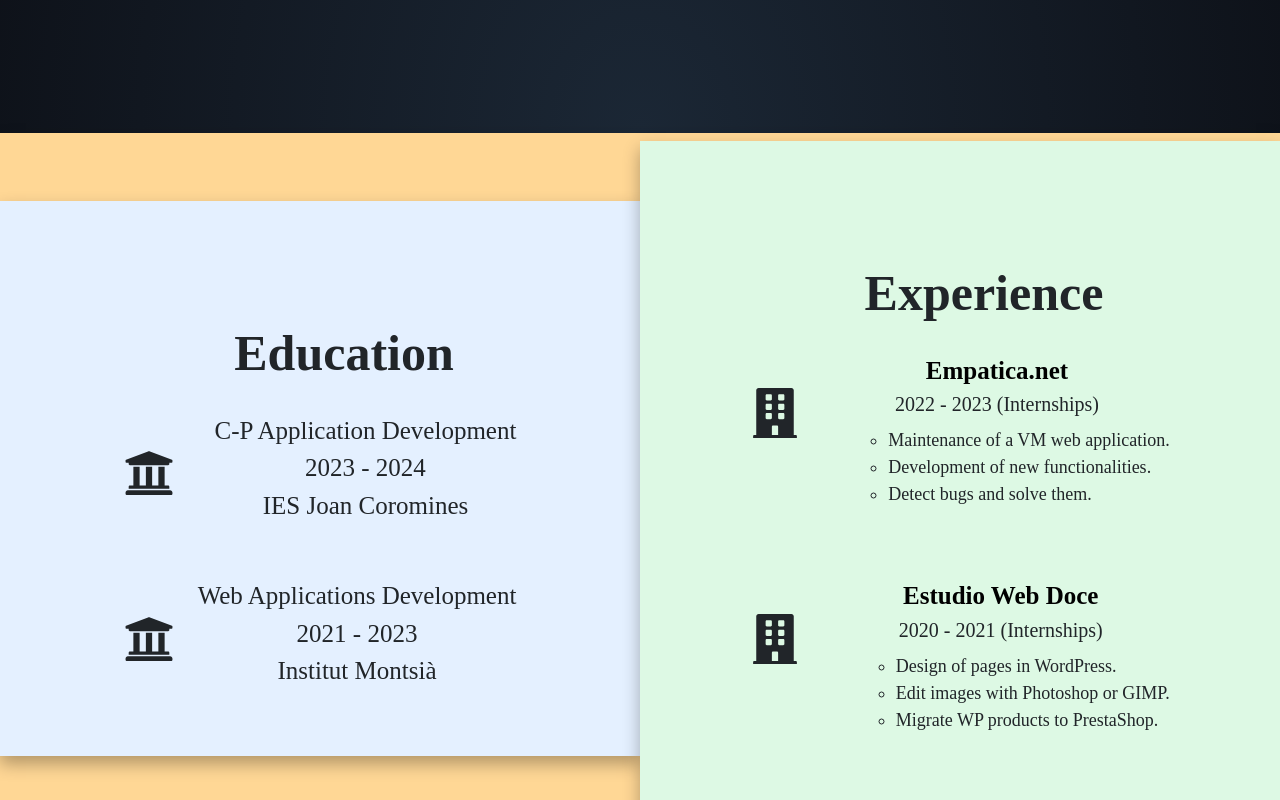
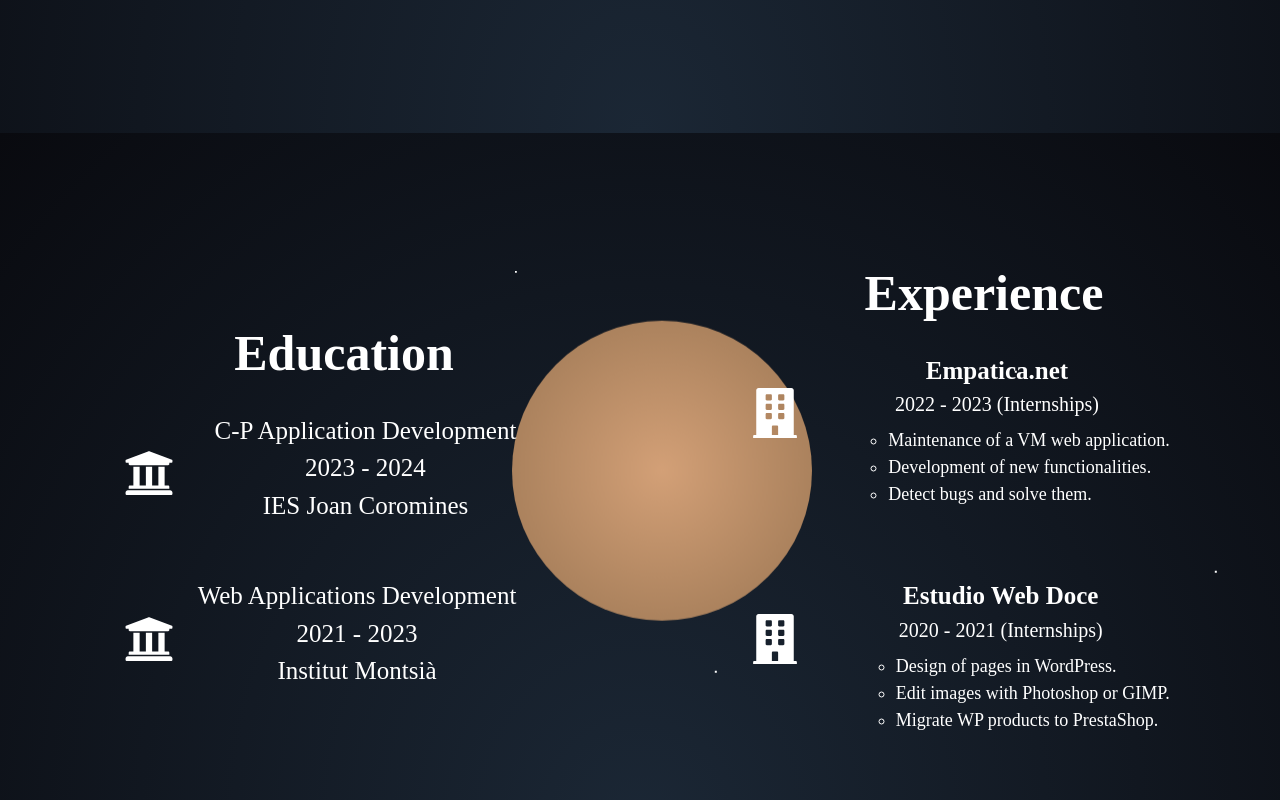
Before and after one commit to zaos22/zaos-portfolio, a React (Create React App) app: page / in a window 1280 px wide. Shown: the part 2000-2800 px from the top of the page. Built offline with nearby package versions, Linux system fonts and the light colour scheme.

Commit message:
Education Dark Version Done!

```diff
--- a/src/App.css
+++ b/src/App.css
@@ -78,7 +78,11 @@
   top: 30%;
   transform: translate(-50%, -50%);
   animation: rotatePlanet 20s linear infinite;
-  background-image: radial-gradient(ellipse at center, #d3a077 0%, #9b7653 100%);
+  background-image: radial-gradient(
+    ellipse at center,
+    #d3a077 0%,
+    #9b7653 100%
+  );
 }
 
 .planet1 {
@@ -90,7 +94,11 @@
   left: 10%;
   transform: translate(-50%, -50%);
   animation: rotatePlanet 20s linear infinite;
-  background-image: radial-gradient(ellipse at center, #d3a077 0%, #9b7653 100%);
+  background-image: radial-gradient(
+    ellipse at center,
+    #d3a077 0%,
+    #9b7653 100%
+  );
 }
 
 .planet2 {
@@ -102,7 +110,28 @@
   right: 0%;
   transform: translate(-50%, -50%);
   animation: rotatePlanet 20s linear infinite;
-  background-image: radial-gradient(ellipse at center, #d3a077 0%, #9b7653 100%);
+  background-image: radial-gradient(
+    ellipse at center,
+    #d3a077 0%,
+    #9b7653 100%
+  );
+}
+
+.planet3 {
+  position: absolute;
+  width: 300px; /* Ajusta el tamaño del planeta según tus necesidades */
+  height: 300px;
+  background-color: #9b7653; /* Color del planeta (similar a Marte) */
+  border-radius: 50%;
+  left: 40%;
+  right: 60%;
+  transform: translate(-50%, -50%);
+  animation: rotatePlanet 20s linear infinite;
+  background-image: radial-gradient(
+    ellipse at center,
+    #d3a077 0%,
+    #9b7653 100%
+  );
 }
 
 @keyframes moveChaos {
@@ -124,10 +153,13 @@
 }
 
 @keyframes rotatePlanet {
-  0% { transform: translate(-50%, -50%) rotate(0deg); }
-  100% { transform: translate(-50%, -50%) rotate(360deg); }
+  0% {
+    transform: translate(-50%, -50%) rotate(0deg);
+  }
+  100% {
+    transform: translate(-50%, -50%) rotate(360deg);
+  }
 }
-
 
 .headerbg2 {
   background-image: url("./vector.png");
@@ -319,6 +351,11 @@
     border-radius: 10px; /* Bordes redondeados */
   }
 
+  .planet3 {
+    left: 10%;
+    right: 90%;
+  }
+
   .fhide {
     display: none;
   }
@@ -404,6 +441,11 @@
     max-width: 300px; /* Ancho máximo para evitar que se vuelvan demasiado grandes */
     box-shadow: 5px 5px 10px rgba(0, 0, 0, 0.2); /* Sombra */
     border-radius: 10px; /* Bordes redondeados */
+  }
+
+  .planet3 {
+    left: 10%;
+    right: 90%;
   }
 
   .fhide {
--- a/src/App.js
+++ b/src/App.js
@@ -9,6 +9,7 @@ import HomeDark from './Home/Home_dark';
 import HeaderDark from './Header/Header_dark';
 import MeDark from './Me/Me_dark';
 import SkillsDark from './Skills/Skills_dark';
+import EducationDark from './Education/Education_dark';
 import './App.css';
 
 function App() {
@@ -47,7 +48,12 @@ function App() {
                 </div> */}
             </div>
             <div>
-                <EducationLight></EducationLight>
+                <div>
+                    <EducationDark></EducationDark>
+                </div>
+                {/* <div>
+                    <EducationLight></EducationLight>
+                </div> */}
             </div>
             <div>
                 <ProjectsLight></ProjectsLight>
--- /dev/null
+++ b/src/Education/Education_dark.js
@@ -0,0 +1,122 @@
+import React from 'react';
+import Navbar from 'react-bootstrap/Navbar';
+import Container from 'react-bootstrap/Container';
+import Card from 'react-bootstrap/Card';
+import { FaUniversity, FaBuilding } from 'react-icons/fa';
+
+function EducationDark() {
+
+    return (
+        <Navbar expand="lg" className="space">
+            <Container className='d-flex justify-content-center align-items-center space-container'>
+                <div className='d-flex justify-content-center align-items-center'>
+                    <Card className='text-white' style={{ width: '100%', backgroundColor: 'transparent', border: 'none', marginTop: '10px', marginBottom: '50px' }}>
+                        <div className='text-center'>
+                            <div className='card-align'>
+                                <Card.Body className='mt-5'>
+                                    <div className='mytitle text-center'>
+                                        <Card.Title className='mt-5 ps-5' style={{ fontSize: '50px', fontWeight: 'bold' }}>Education</Card.Title>
+                                    </div>
+                                    <Card.Text className='pt-3'>
+                                        <div className='d-flex justify-content-between'>
+                                            <div className='pe-4 pt-4' style={{ fontSize: '50px' }}>
+                                                <FaUniversity />
+                                            </div>
+                                            <div>
+                                                <div className="text-justify" style={{ fontSize: '25px', margin: '0', marginTop: '5px' }}>
+                                                    C-P Application Development
+                                                    <div>
+                                                        2023 - 2024
+                                                    </div>
+                                                    IES Joan Coromines
+                                                </div>
+                                            </div>
+                                        </div>
+                                        <div className='d-flex justify-content-between pt-5'>
+                                            <div className='pe-4 pt-4' style={{ fontSize: '50px' }}>
+                                                <FaUniversity />
+                                            </div>
+                                            <div>
+                                                <div className="text-justify" style={{ fontSize: '25px', margin: '0', marginTop: '5px' }}>
+                                                    Web Applications Development
+                                                    <div>
+                                                        2021 - 2023
+                                                    </div>
+                                                    Institut Montsià
+                                                </div>
+                                            </div>
+                                        </div>
+                                    </Card.Text>
+                                </Card.Body>
+                            </div>
+                        </div>
+                    </Card>
+                </div>
+            </Container>
+            <div className="planet3 floatxt"><div className="chaos" /></div>
+            <Container className='d-flex justify-content-center align-items-center colorbg4'>
+                <div className='d-flex justify-content-center align-items-center'>
+                    <Card className='text-white' style={{ width: '100%', backgroundColor: 'transparent', border: 'none', marginTop: '10px', marginBottom: '50px' }}>
+                        <div className='text-center'>
+                            <div className='card-align'>
+                                <Card.Body className='mt-5'>
+                                    <div className='mytitle text-center'>
+                                        <Card.Title className='mt-5 ps-5' style={{ fontSize: '50px', fontWeight: 'bold' }}>Experience</Card.Title>
+                                    </div>
+                                    <Card.Text className='pt-3'>
+                                        <div className='d-flex justify-content-between'>
+                                            <div className='pe-4 pt-4' style={{ fontSize: '50px' }}>
+                                                <FaBuilding />
+                                            </div>
+                                            <div>
+                                                <div className="text-justify" style={{ fontSize: '25px', margin: '0', marginTop: '5px' }}>
+                                                    <a target='blank' href="https://www.empatica.net/" style={{ textDecoration: 'none', color: '#fff', fontWeight: 'bold' }}>Empatica.net</a>
+                                                    <div style={{fontSize: '20px' }}>
+                                                        2022 - 2023 (Internships)
+                                                    </div>
+                                                    <div className='pt-2 text-start text-justify' style={{ fontSize: '18px' }}>
+                                                        <ul>
+                                                            <ul>
+                                                                <li>Maintenance of a VM web application.</li>
+                                                                <li>Development of new functionalities.</li>
+                                                                <li>Detect bugs and solve them.</li>
+                                                            </ul>
+                                                        </ul>
+                                                    </div>
+                                                </div>
+                                            </div>
+                                        </div>
+                                        <div className='d-flex justify-content-between pt-5'>
+                                            <div className='pe-4 pt-4' style={{ fontSize: '50px' }}>
+                                                <FaBuilding />
+                                            </div>
+                                            <div>
+                                                <div className="text-justify" style={{ fontSize: '25px', margin: '0', marginTop: '5px' }}>
+                                                    <a target='blank' href="https://aunclic.shop/" style={{ textDecoration: 'none', color: '#fff', fontWeight: 'bold' }}>Estudio Web Doce</a>
+                                                    <div style={{fontSize: '20px' }}>
+                                                        2020 - 2021 (Internships)
+                                                    </div>
+                                                    <div className='pt-2 text-start text-justify' style={{ fontSize: '18px' }}>
+                                                        <ul>
+                                                            <ul>
+                                                                <li>Design of pages in WordPress.</li>
+                                                                <li>Edit images with Photoshop or GIMP.</li>
+                                                                <li>Migrate WP products to PrestaShop.</li>
+                                                            </ul>
+                                                        </ul>
+                                                    </div>
+                                                </div>
+                                            </div>
+                                        </div>
+                                    </Card.Text>
+                                </Card.Body>
+                            </div>
+                        </div>
+                    </Card>
+                </div>
+            </Container>
+        </Navbar>
+    );
+}
+
+export default EducationDark;
```
